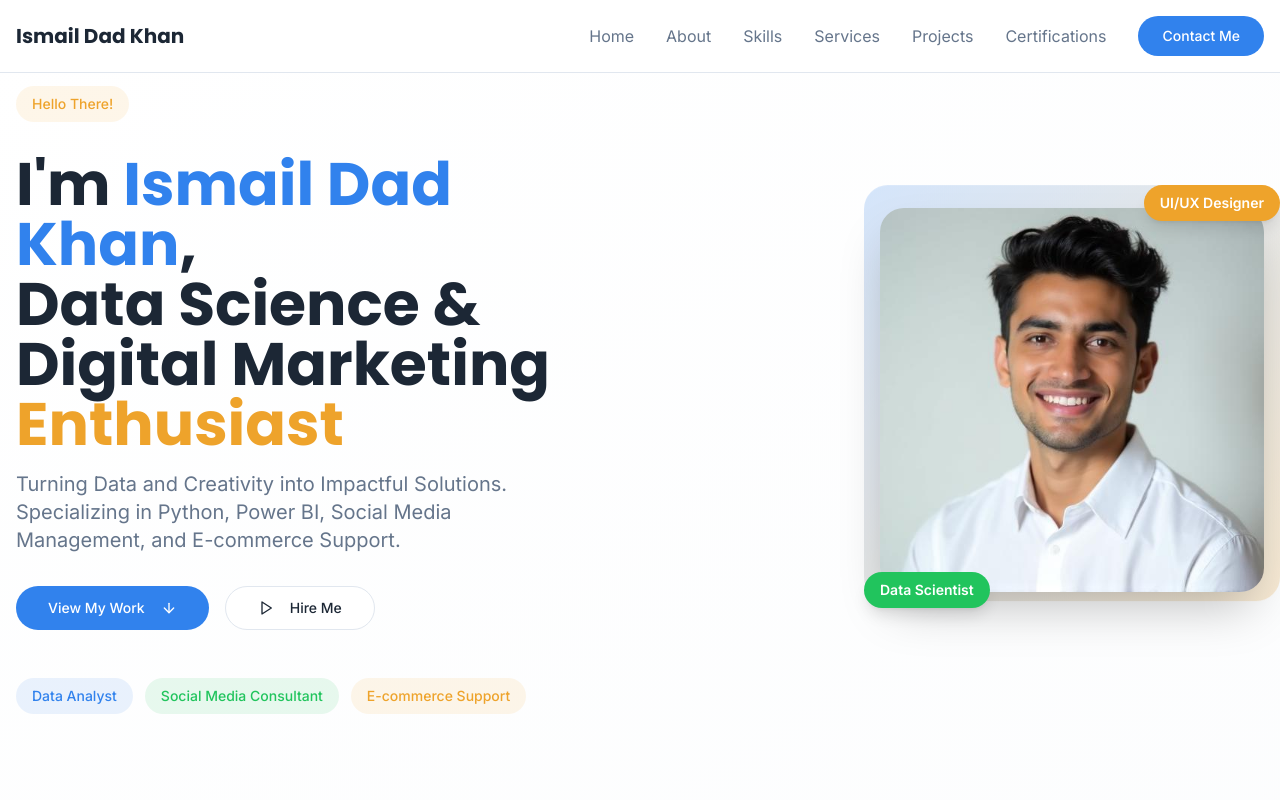
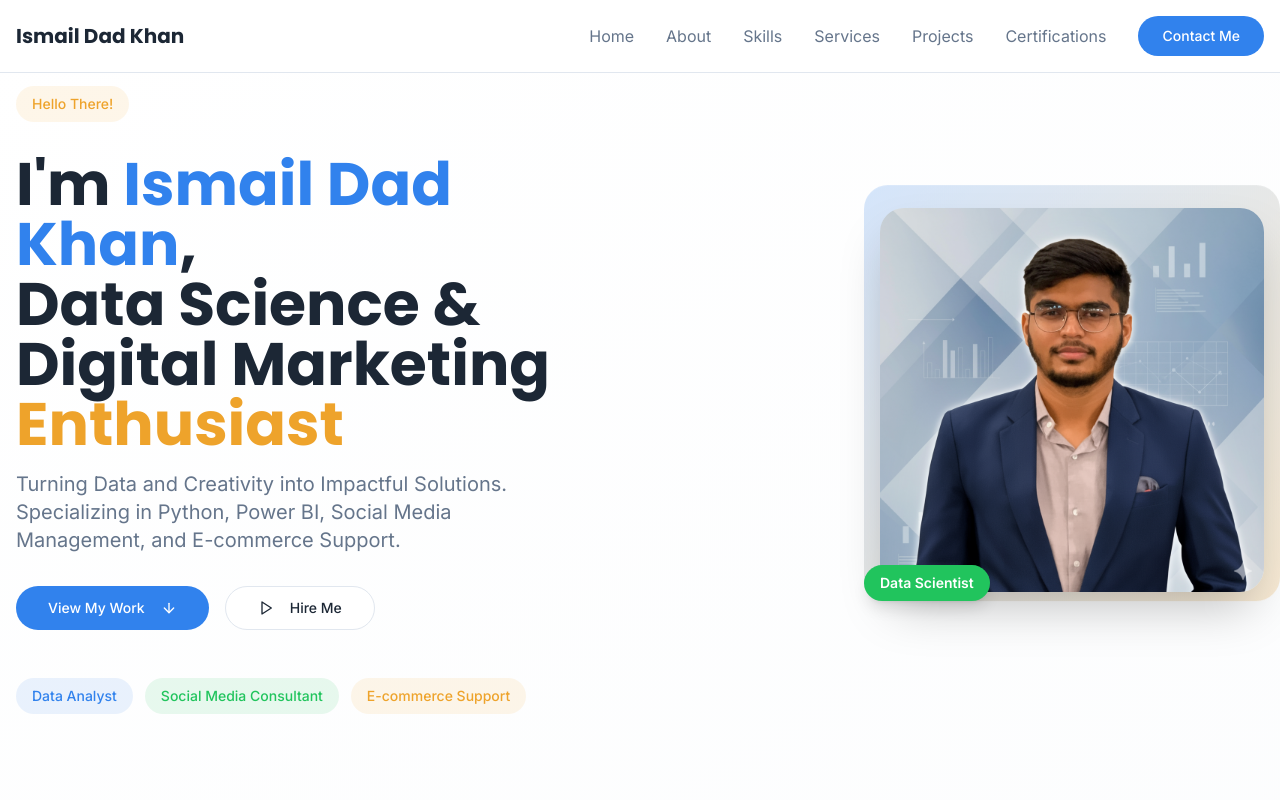
Before and after one commit to IsmailDadKhan/ismaildadkhan-b1e0ff75, a React (Vite) app: page / in a window 1280 px wide. Shown: the top 800 px of the page. Built offline with nearby package versions, Linux system fonts and the light colour scheme; the HTML template or start-up script is replaced by a standard one.

Commit message:
Update profile photo and remove UI/UX tag

```diff
--- a/src/components/Hero.tsx
+++ b/src/components/Hero.tsx
@@ -1,6 +1,6 @@
 import { Button } from "@/components/ui/button";
 import { ArrowDown, Play } from "lucide-react";
-import profileImage from "@/assets/ismail-profile.jpg";
+import profileImage from "@/assets/ismail-profile-new.jpg";
 
 const Hero = () => {
   const scrollToSection = (sectionId: string) => {
@@ -84,13 +84,8 @@ const Hero = () => {
                 />
               </div>
 
-              {/* Floating Badges */}
-              <div className="absolute -top-4 -right-4 bg-accent text-accent-foreground px-4 py-2 rounded-full font-semibold text-sm shadow-lg animate-float">
-                UI/UX Designer
-              </div>
-
-              <div className="absolute -bottom-4 -left-4 bg-success text-success-foreground px-4 py-2 rounded-full font-semibold text-sm shadow-lg"
-                   style={{ animationDelay: '1s' }}>
+              {/* Floating Badge */}
+              <div className="absolute -bottom-4 -left-4 bg-success text-success-foreground px-4 py-2 rounded-full font-semibold text-sm shadow-lg animate-float">
                 Data Scientist
               </div>
             </div>
```
Also changed, not shown: src/assets/ismail-profile-new.jpg (added).
